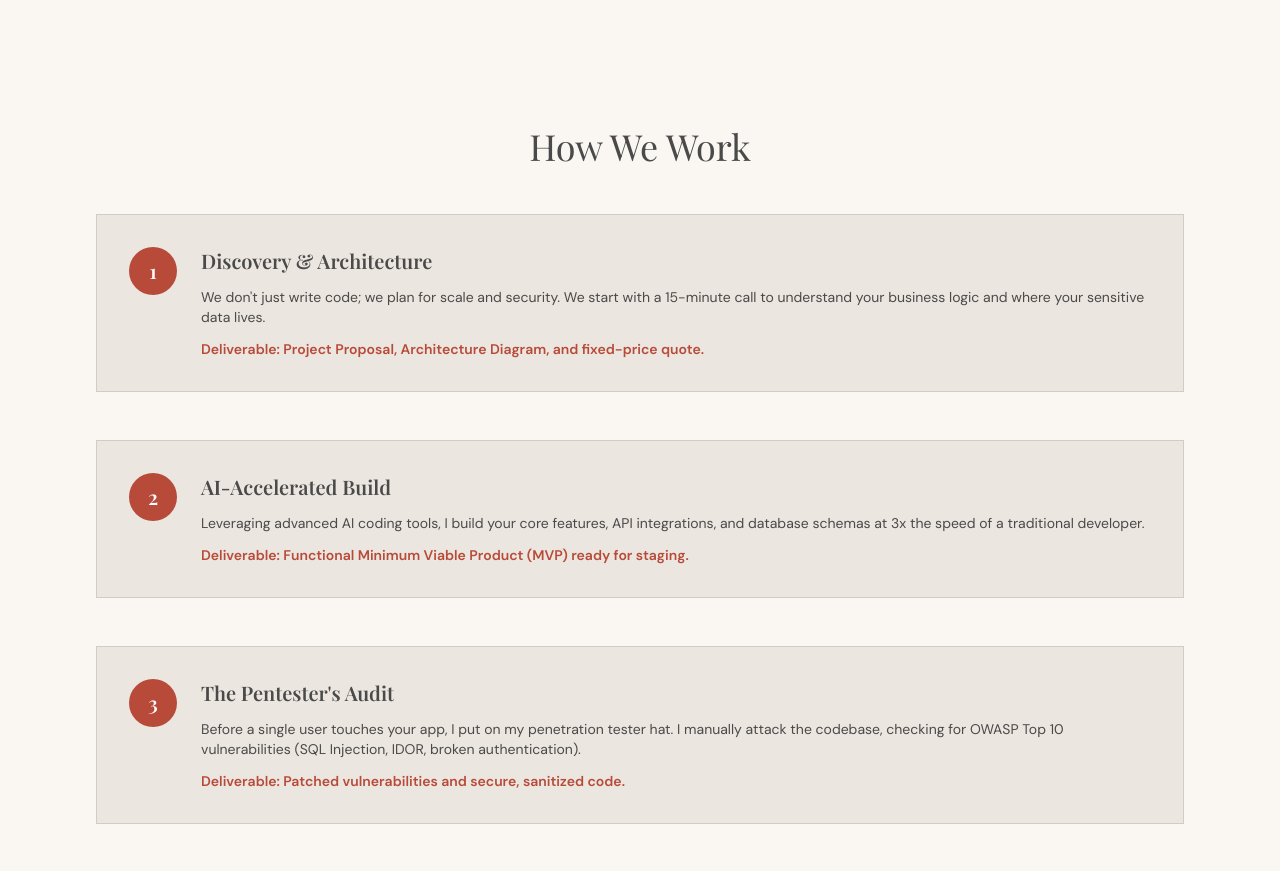
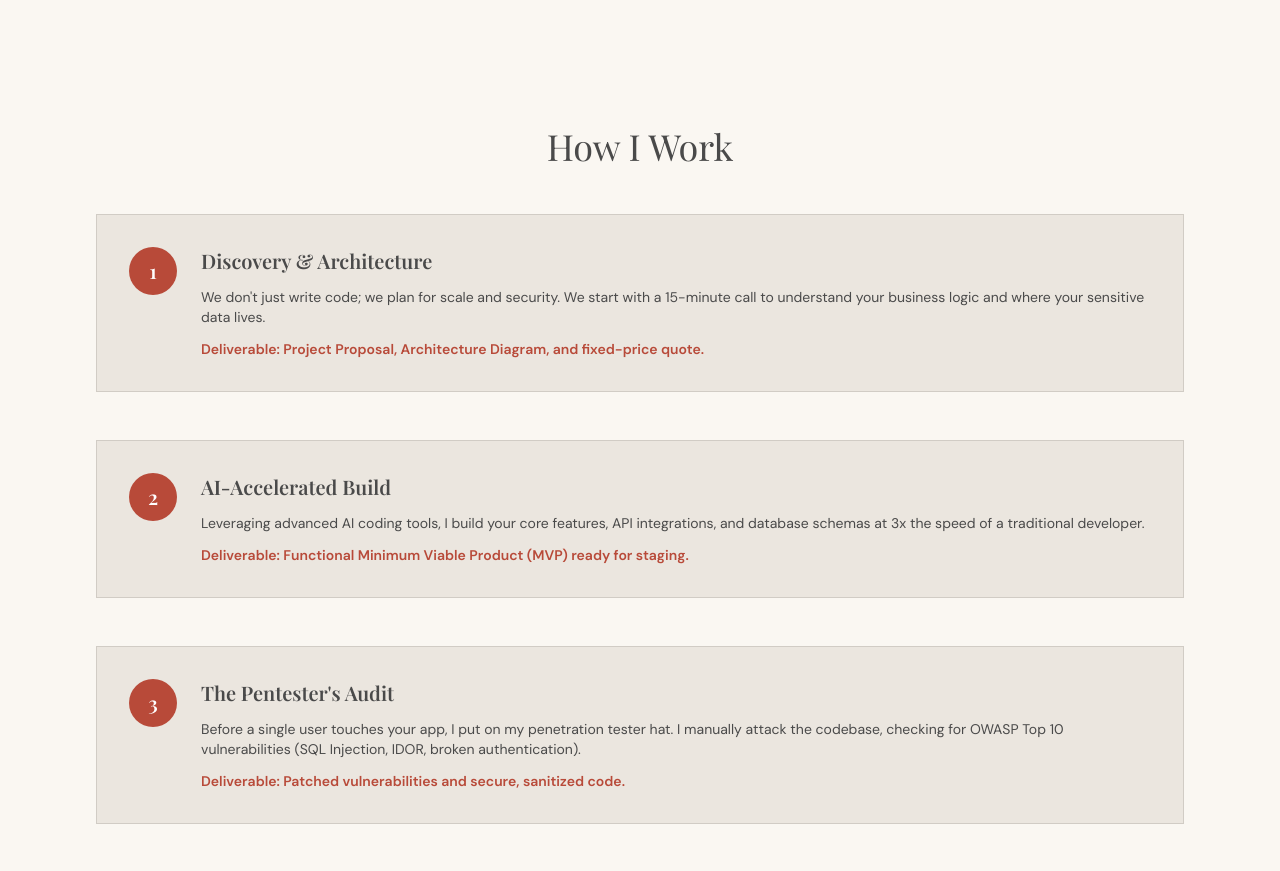
Before and after one commit to Ranga428/RannelPortfolio, a Next.js app in the folder rannel-portfolio/: page / in a window 1280 px wide. Shown: the part 1442-2313 px from the top of the page. Built offline with nearby package versions, Linux system fonts and the light colour scheme; a web font is replaced by a local one.

Commit message:
Change 'How We Work' to 'How I Work'

```diff
--- a/rannel-portfolio/app/page.tsx
+++ b/rannel-portfolio/app/page.tsx
@@ -98,7 +98,7 @@ export default function Home() {
           transition={{ duration: 0.6 }}
           className="font-serif text-3xl md:text-4xl text-center mb-12"
         >
-          How We Work
+          How I Work
         </motion.h2>
         <div className="space-y-12">
           {processSteps.map((step, i) => (
```
